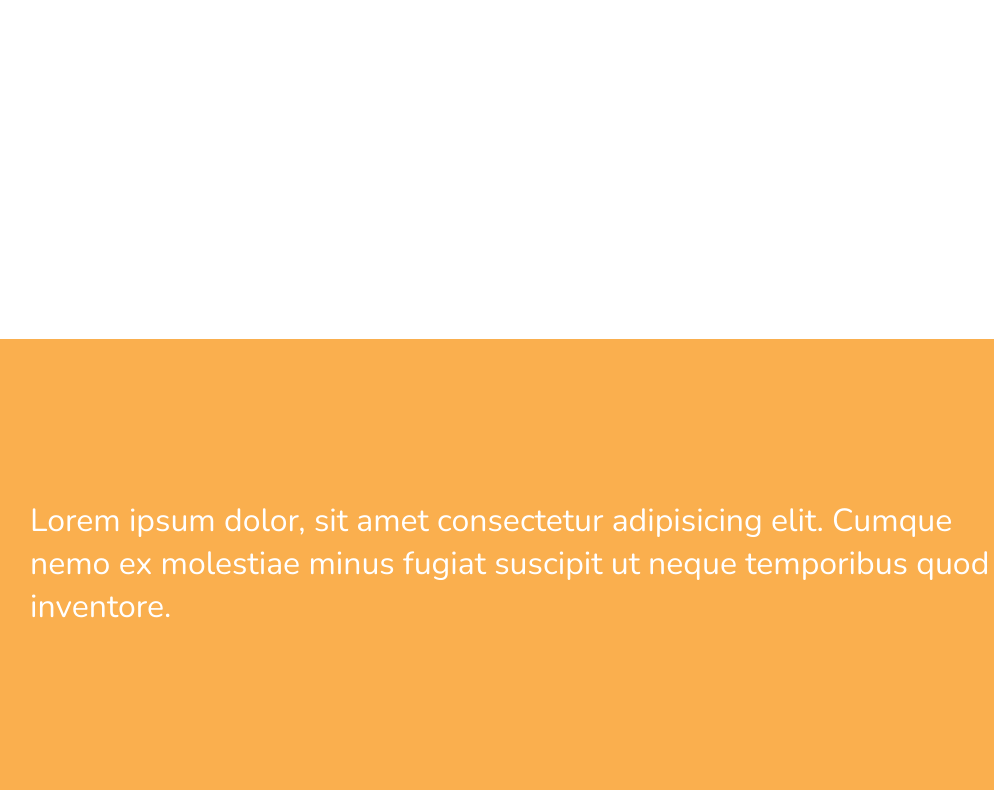
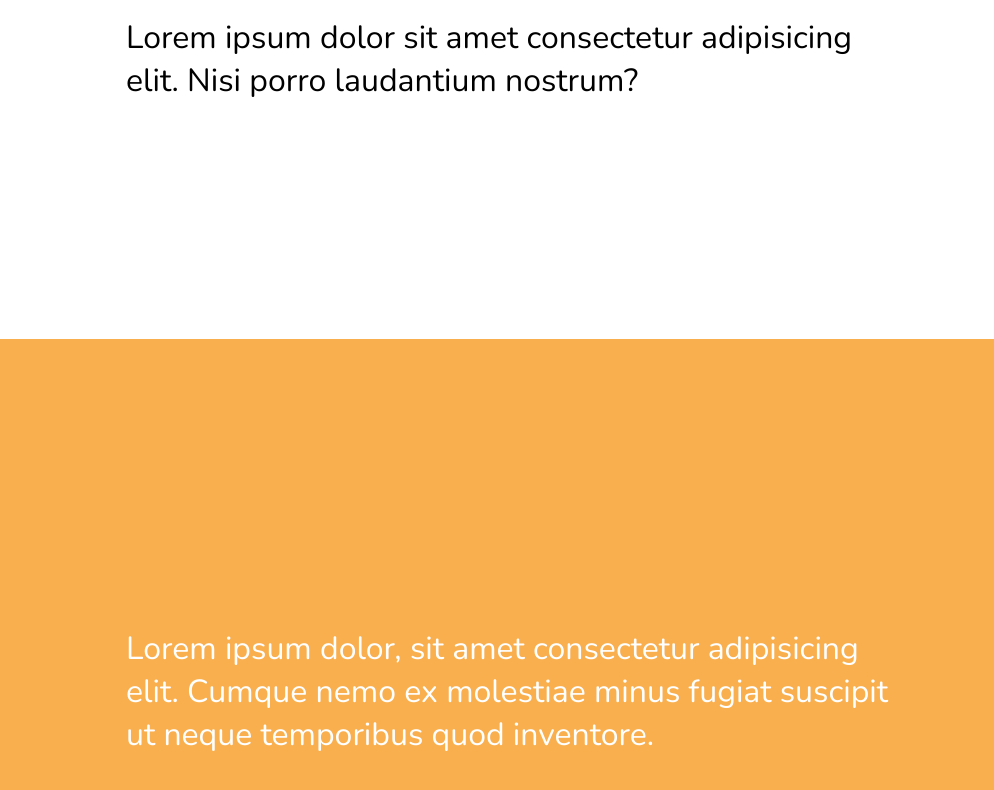
Before and after one commit to adrianstanislaus/adrianstanislaus.github.io, a plain HTML site: page index.html in a window 1280 px wide. Shown: the part 461-1251 px from the top of the page, without its empty margins (130-1124 px from the left). Drawn offline with nearby package versions, Linux system fonts and the light colour scheme.

Commit message:
update 2

```diff
--- a/index.css
+++ b/index.css
@@ -8,12 +8,9 @@ body{
     font-family: 'Nunito', sans-serif;
     font-size: 2em;
 }
-p{
-    margin: 0%;
-    padding: 0%;
-}
+
 section{
-    padding: 5em;
+    padding: 8em;
     height: 100vh;
 }
 
```
